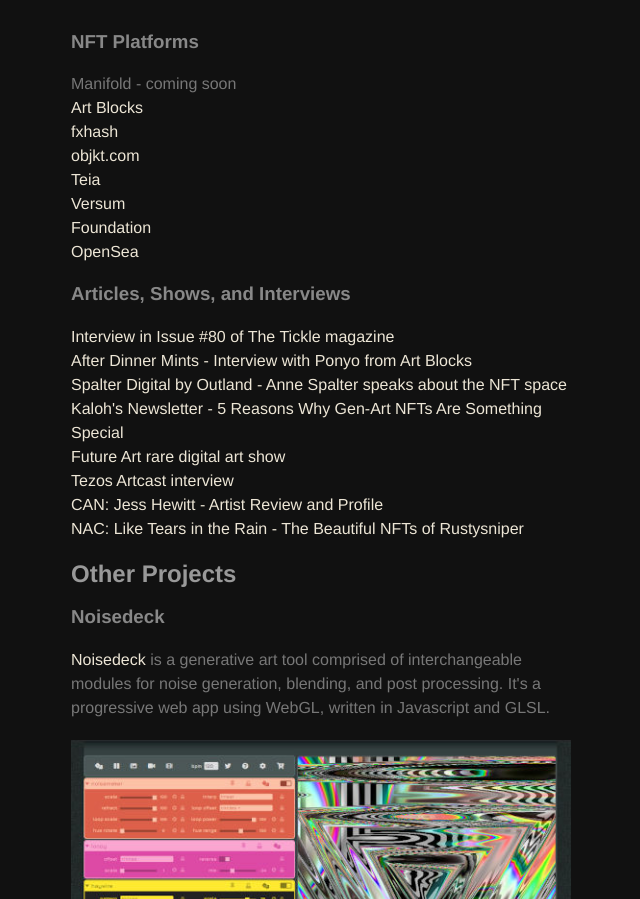
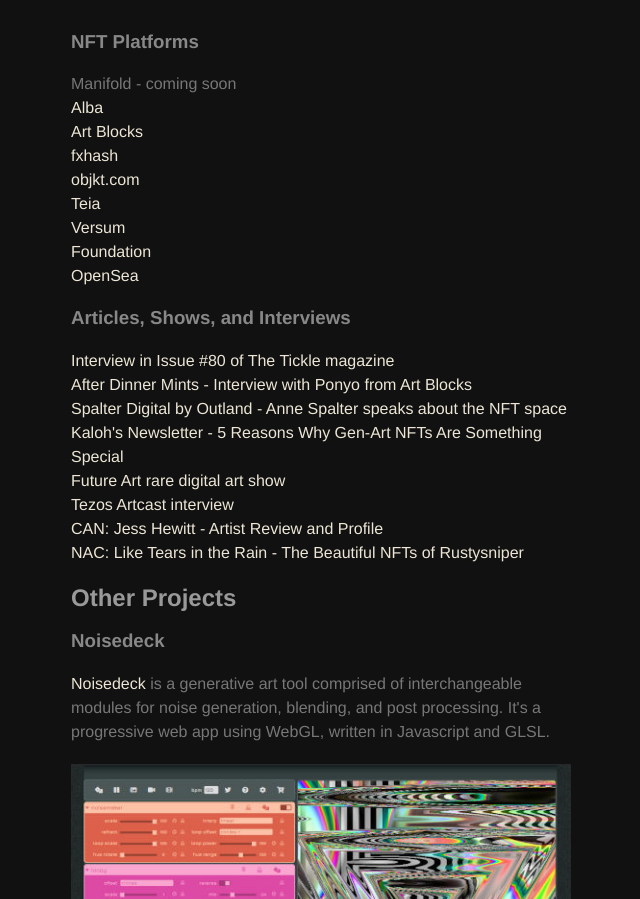
Before and after one commit to jesshewitt/jesshewitt.art, a plain HTML site: page site/index.html in a window 1280 px wide. Shown: the part 6721-7620 px from the top of the page, without its empty margins (499-1139 px from the left). Drawn offline with Linux system fonts and the light colour scheme; a web font is replaced by a local one.

Commit message:
Add link to Alba

```diff
--- a/site/index.html
+++ b/site/index.html
@@ -139,6 +139,9 @@
             <ul>
                 <li>Manifold - coming soon</li>
                 <li>
+                    <a href="https://www.alba.art/profiles/0x9499A3e9628962f7064f5e521452AA1DAbD86edc">Alba</a>
+                </li>
+                <li>
                     <a href="https://www.artblocks.io/user/0x9499a3e9628962f7064f5e521452aa1dabd86edc">Art Blocks</a>
                 </li>
                 <li>
```
